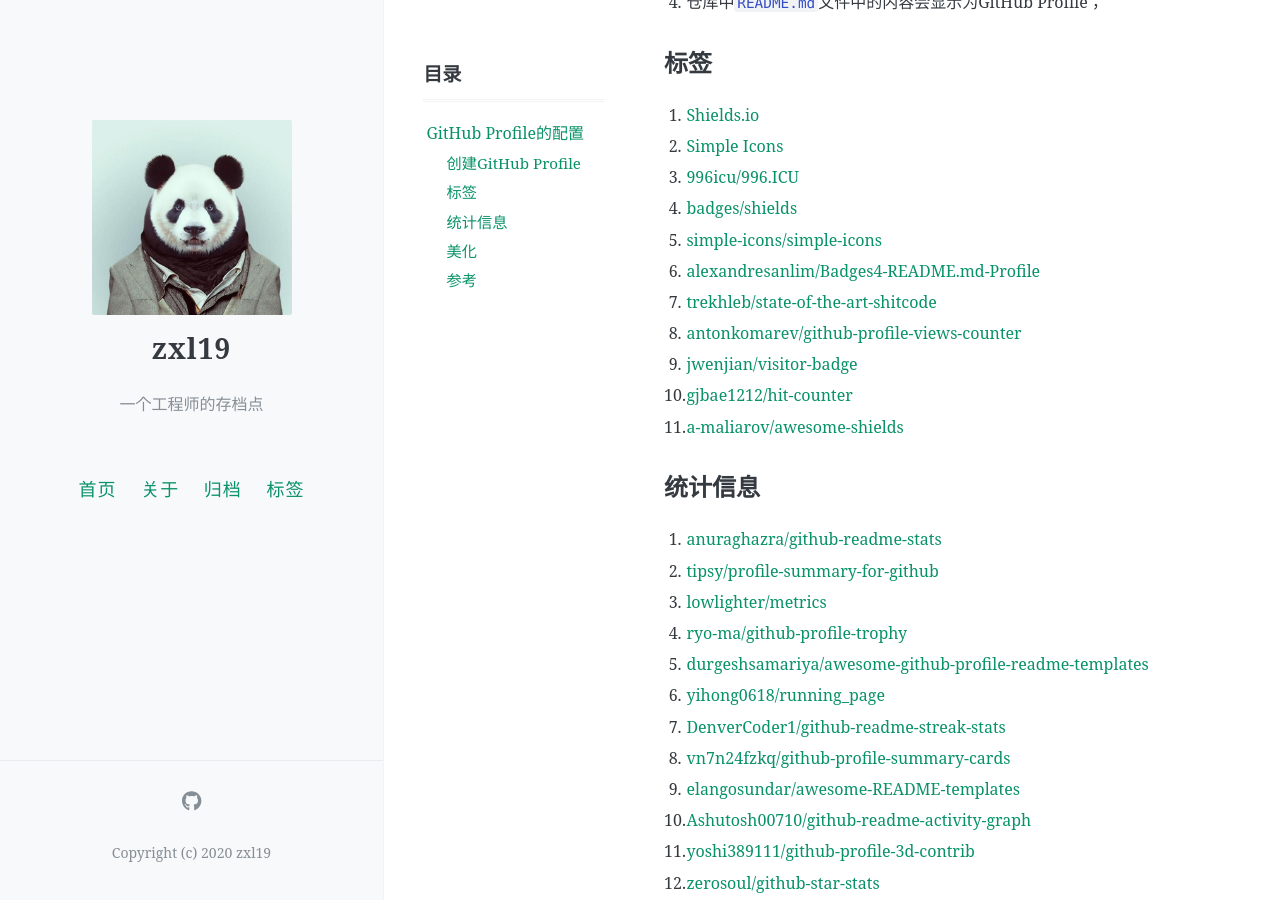
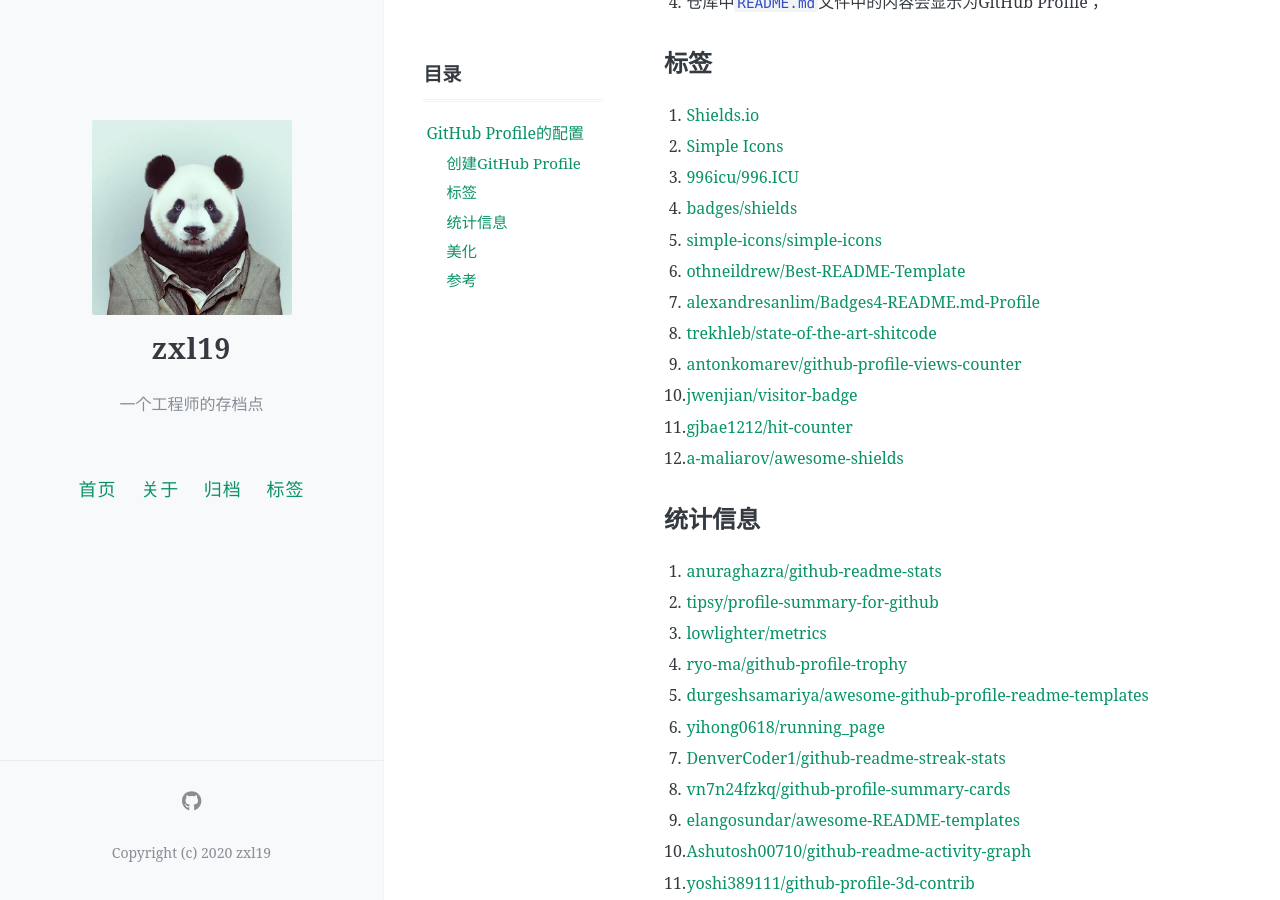
Before and after one commit to zxl19/zxl19.github.io, a Jekyll site: the page built from _posts/2020-07-28-github-profile.md, in a window 1280 px wide and 900 px high, scrolled down 368 px. Built offline with Jekyll 4.4.1, drawn with Linux system fonts in a browser that asks for light colours; comment, search, counter and statistics services are not loaded.

Commit message:
Update Posts

```diff
--- a/_posts/2020-07-28-github-profile.md
+++ b/_posts/2020-07-28-github-profile.md
@@ -27,12 +27,13 @@ pinned: false
 3. [996icu/996.ICU](https://github.com/996icu/996.ICU)
 4. [badges/shields](https://github.com/badges/shields)
 5. [simple-icons/simple-icons](https://github.com/simple-icons/simple-icons)
-6. [alexandresanlim/Badges4-README.md-Profile](https://github.com/alexandresanlim/Badges4-README.md-Profile)
-7. [trekhleb/state-of-the-art-shitcode](https://github.com/trekhleb/state-of-the-art-shitcode)
-8. [antonkomarev/github-profile-views-counter](https://github.com/antonkomarev/github-profile-views-counter)
-9. [jwenjian/visitor-badge](https://github.com/jwenjian/visitor-badge)
-10. [gjbae1212/hit-counter](https://github.com/gjbae1212/hit-counter)
-11. [a-maliarov/awesome-shields](https://github.com/a-maliarov/awesome-shields)
+6. [othneildrew/Best-README-Template](https://github.com/othneildrew/Best-README-Template)
+7. [alexandresanlim/Badges4-README.md-Profile](https://github.com/alexandresanlim/Badges4-README.md-Profile)
+8. [trekhleb/state-of-the-art-shitcode](https://github.com/trekhleb/state-of-the-art-shitcode)
+9. [antonkomarev/github-profile-views-counter](https://github.com/antonkomarev/github-profile-views-counter)
+10. [jwenjian/visitor-badge](https://github.com/jwenjian/visitor-badge)
+11. [gjbae1212/hit-counter](https://github.com/gjbae1212/hit-counter)
+12. [a-maliarov/awesome-shields](https://github.com/a-maliarov/awesome-shields)
 
 ## 统计信息
 
```
Also changed, not shown: _posts/2021-05-25-slam-tool.md (+3 -2 lines), _posts/2021-05-31-awesome-list.md (+5 -0 lines).
